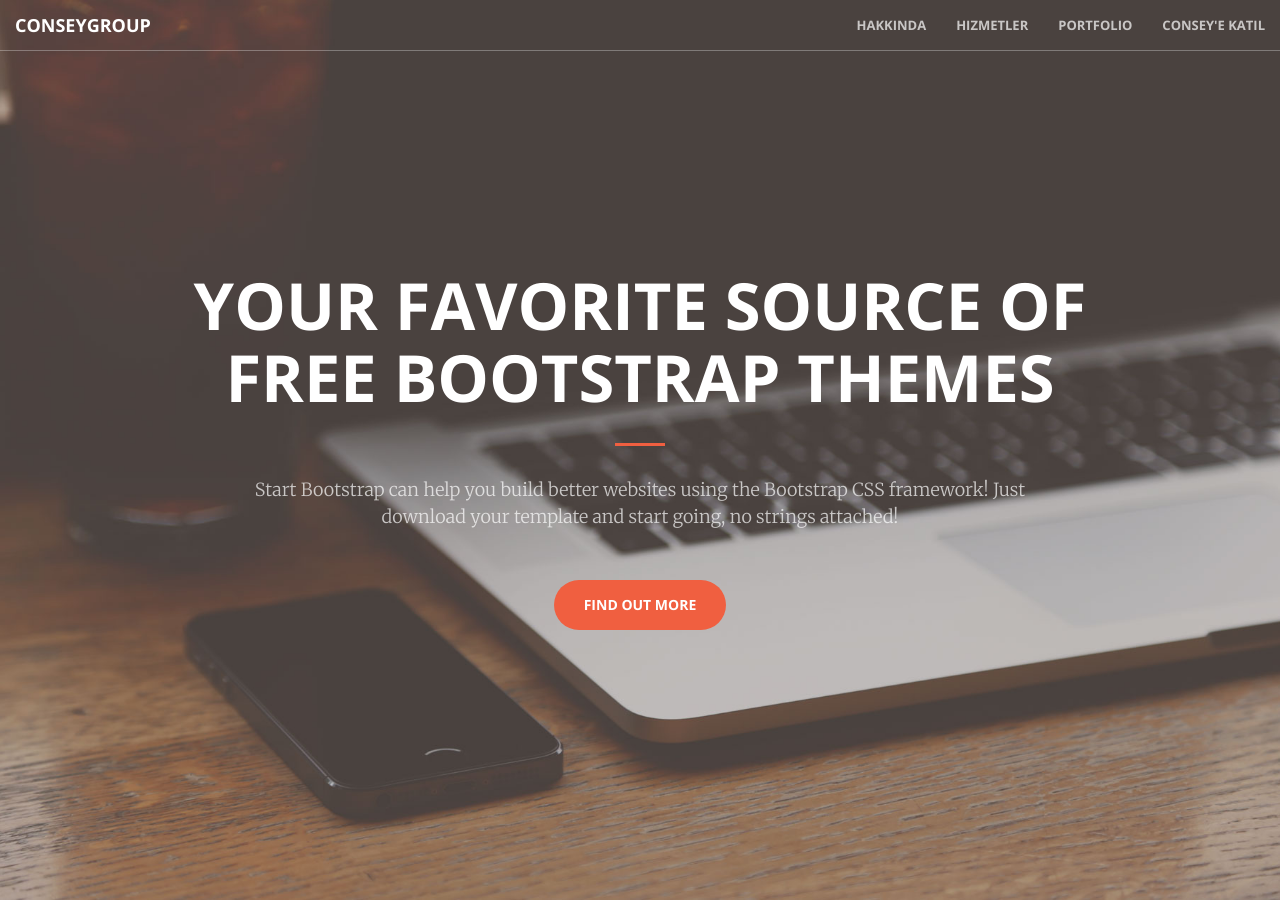
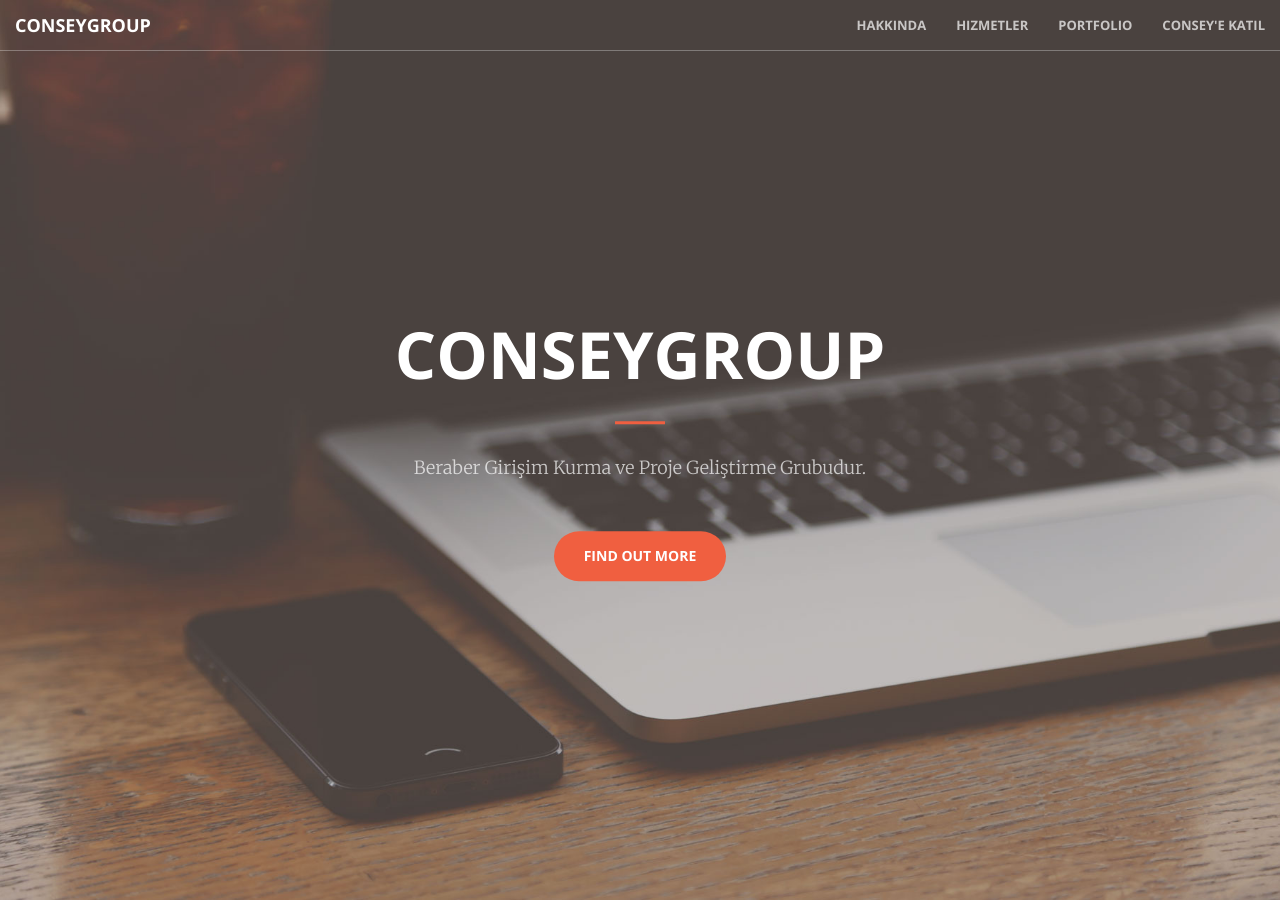
Before and after one commit to conseygroup/ConseyGroup.github.io, a Jekyll site: the page built from index.html, in a window 1280 px wide and 900 px high. Built offline with Jekyll 4.4.1, drawn with Linux system fonts in a browser that asks for light colours.

Commit message:
Update header.html

```diff
--- a/_includes/header.html
+++ b/_includes/header.html
@@ -1,9 +1,9 @@
 <header>
     <div class="header-content">
         <div class="header-content-inner">
-            <h1>Your Favorite Source of Free Bootstrap Themes</h1>
+            <h1>ConseyGroup</h1>
             <hr>
-            <p>Start Bootstrap can help you build better websites using the Bootstrap CSS framework! Just download your template and start going, no strings attached!</p>
+            <p>Beraber Girişim Kurma ve Proje Geliştirme Grubudur.</p>
             <a href="#about" class="btn btn-primary btn-xl page-scroll">Find Out More</a>
         </div>
     </div>
```
